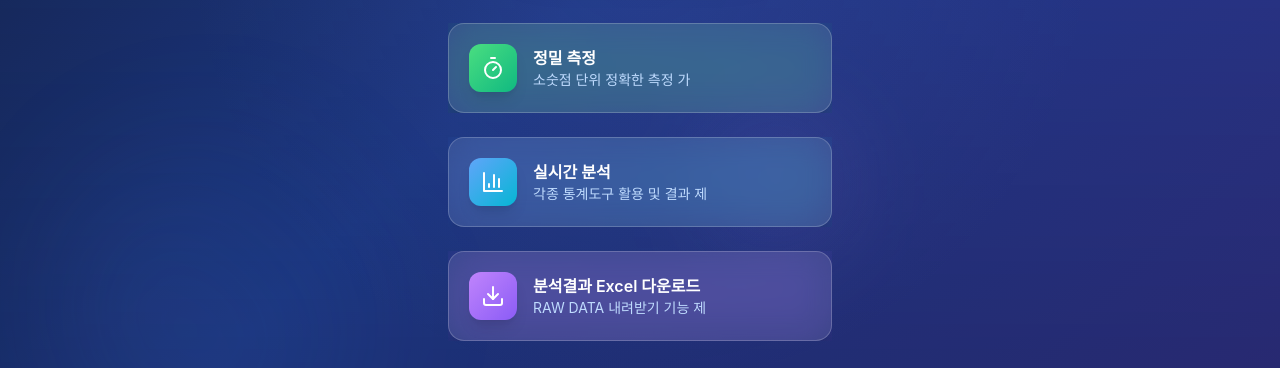
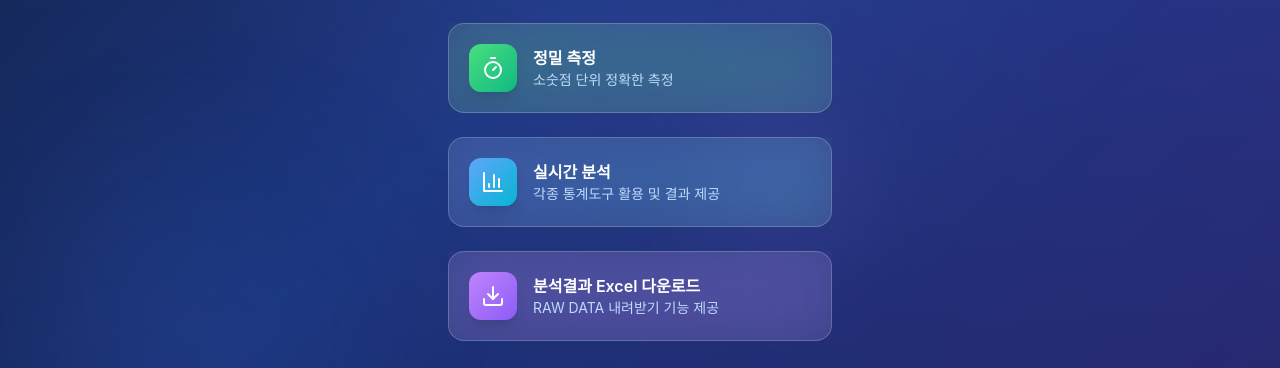
Before and after one commit to JoBongGeun94/LogisticsTimer, a React (Vite) app: page / in a window 1280 px wide. Shown: the part 705-1073 px from the top of the page. Built offline with nearby package versions, Linux system fonts and the light colour scheme.

Commit message:
문구 일부수정 2

```diff
--- a/src/App.tsx
+++ b/src/App.tsx
@@ -624,7 +624,7 @@ const ModernLandingPage = memo<{
               </div>
               <div className="text-left flex-1">
                 <div className="text-white font-semibold text-base">정밀 측정</div>
-                <div className="text-blue-200 text-sm">소숫점 단위 정확한 측정 가</div>
+                <div className="text-blue-200 text-sm">소숫점 단위 정확한 측정 </div>
               </div>
             </div>
           </div>
@@ -637,7 +637,7 @@ const ModernLandingPage = memo<{
               </div>
               <div className="text-left flex-1">
                 <div className="text-white font-semibold text-base">실시간 분석</div>
-                <div className="text-blue-200 text-sm">각종 통계도구 활용 및 결과 제</div>
+                <div className="text-blue-200 text-sm">각종 통계도구 활용 및 결과 제공 </div>
               </div>
             </div>
           </div>
@@ -650,7 +650,7 @@ const ModernLandingPage = memo<{
               </div>
               <div className="text-left flex-1">
                 <div className="text-white font-semibold text-base">분석결과 Excel 다운로드</div>
-                <div className="text-blue-200 text-sm">RAW DATA 내려받기 기능 제</div>
+                <div className="text-blue-200 text-sm">RAW DATA 내려받기 기능 제공 </div>
               </div>
             </div>
           </div>
```
